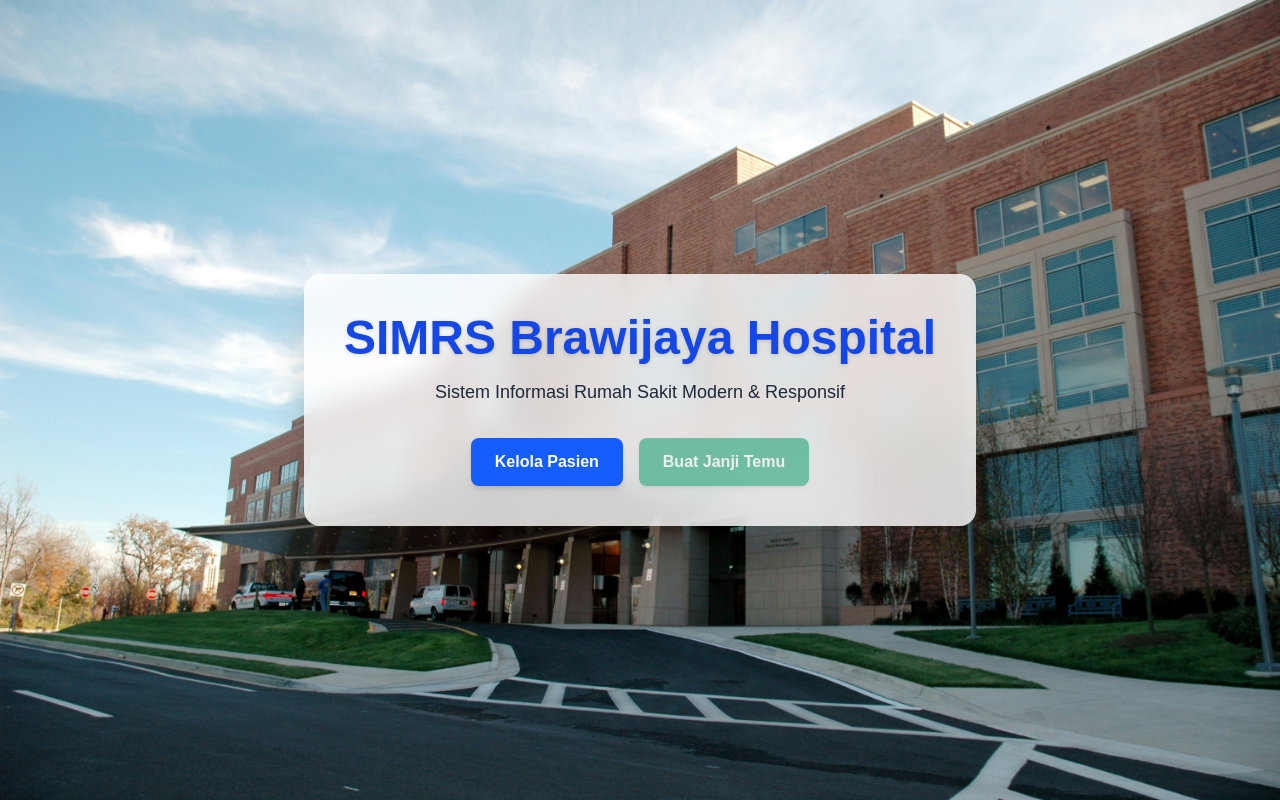
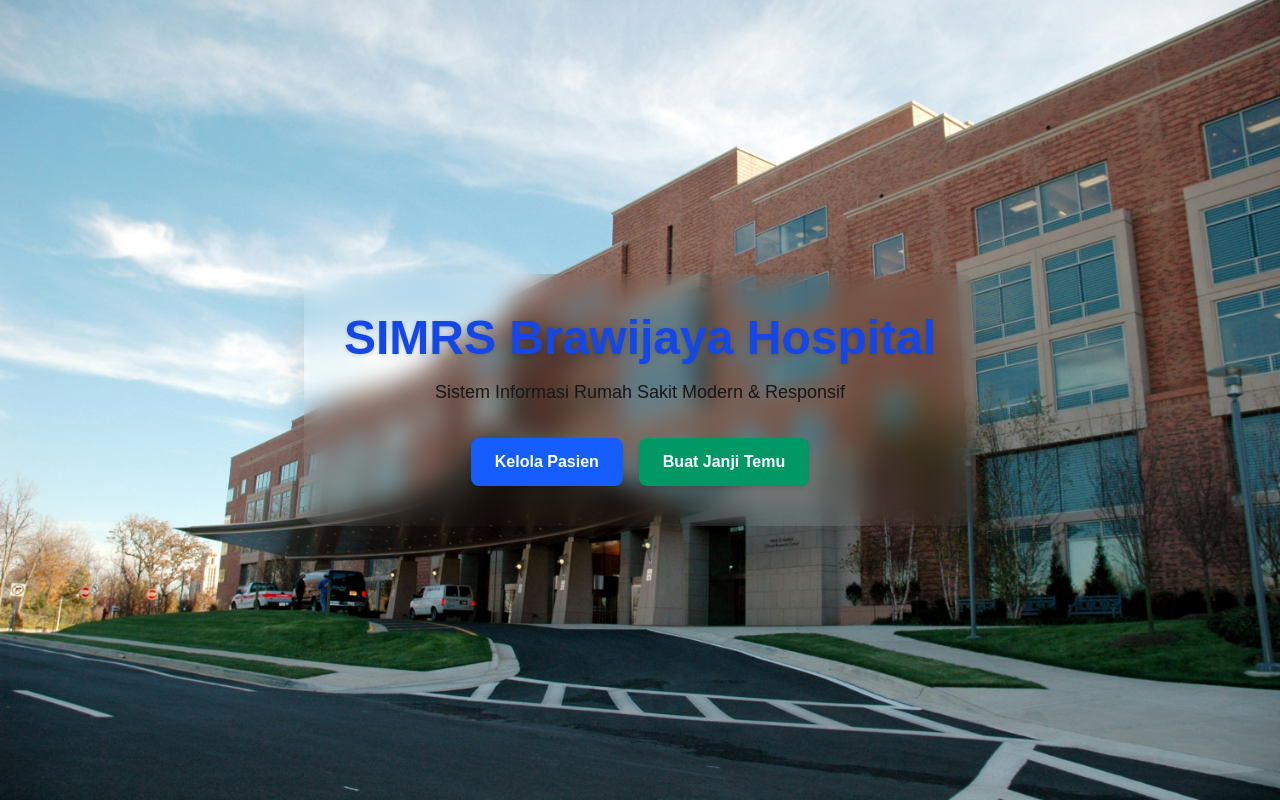
Before and after one commit to Stussyz/SIMRS-compactVersionFrontend, a Next.js app: page / in a window 1280 px wide. Built offline with nearby package versions, Linux system fonts and the light colour scheme.

Commit message:
unlock button janji temu

```diff
--- a/src/app/page.tsx
+++ b/src/app/page.tsx
@@ -21,13 +21,16 @@ export default function Home() {
       }`}
     >
       {/* Efek kotak kaca buram (backdrop-blur) */}
-      <div className="bg-white/80 backdrop-blur-md p-10 rounded-2xl shadow-2xl text-center transform transition-all duration-700 translate-y-0">
+      <div className="bg-white-80 backdrop-blur-md p-10 rounded-2xl shadow-2xl text-center transform transition-all duration-700 translate-y-0">
         <h1 className="text-5xl font-extrabold text-blue-700 mb-4 drop-shadow-sm">
           SIMRS Brawijaya Hospital
         </h1>
-        <p className="text-gray-800 text-lg mb-8 font-medium">
+
+        {/* Judul card */}
+        <p className="text-white-800 text-lg mb-8 font-medium">
           Sistem Informasi Rumah Sakit Modern & Responsif
         </p>
+
         <div className="flex gap-4 justify-center">
           <Link
             href="/pasien"
@@ -36,9 +39,12 @@ export default function Home() {
             Kelola Pasien
           </Link>
           {/* Janji temu: on going */}
-          <button className="px-6 py-3 bg-emerald-600 text-white font-semibold rounded-lg hover:bg-emerald-700 transition shadow-md hover:shadow-lg opacity-50 cursor-not-allowed">
+          <Link
+            href="/janjitemu"
+            className="px-6 py-3 bg-emerald-600 text-white font-semibold rounded-lg hover:bg-emerald-700 transition shadow-md hover:shadow-lg"
+          >
             Buat Janji Temu
-          </button>
+          </Link>
         </div>
       </div>
     </main>
```
